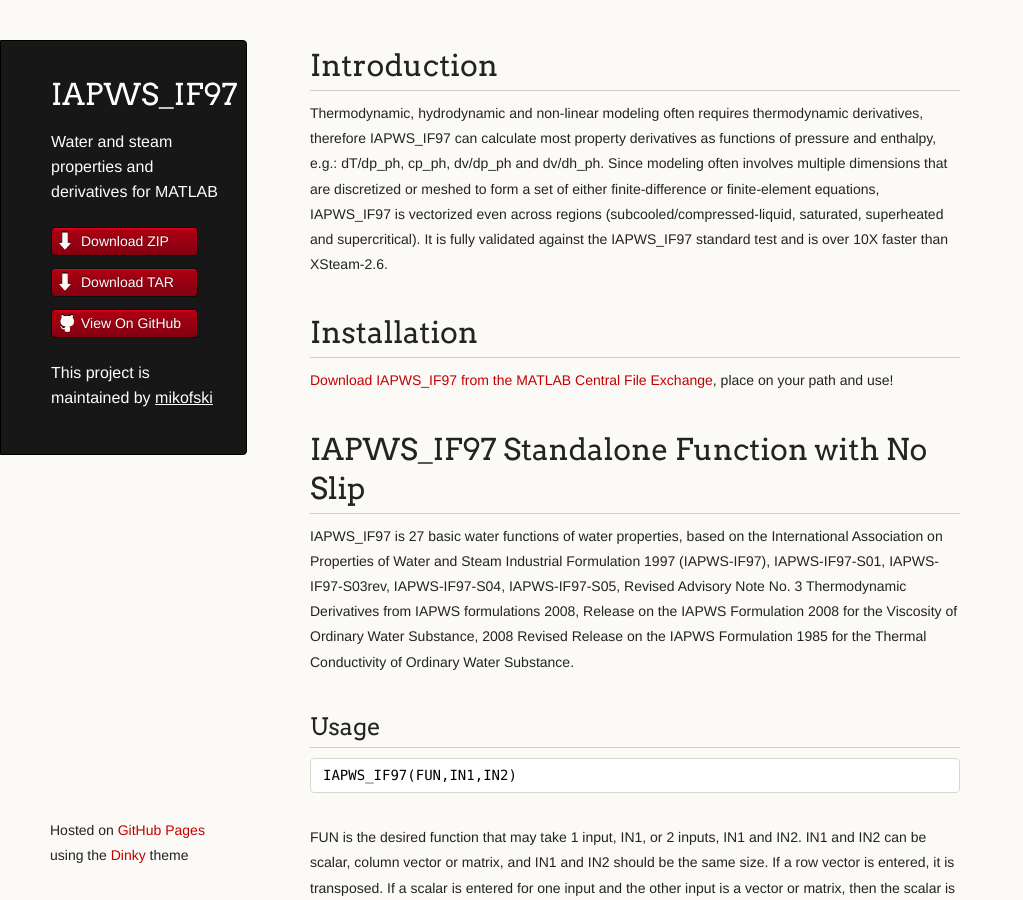
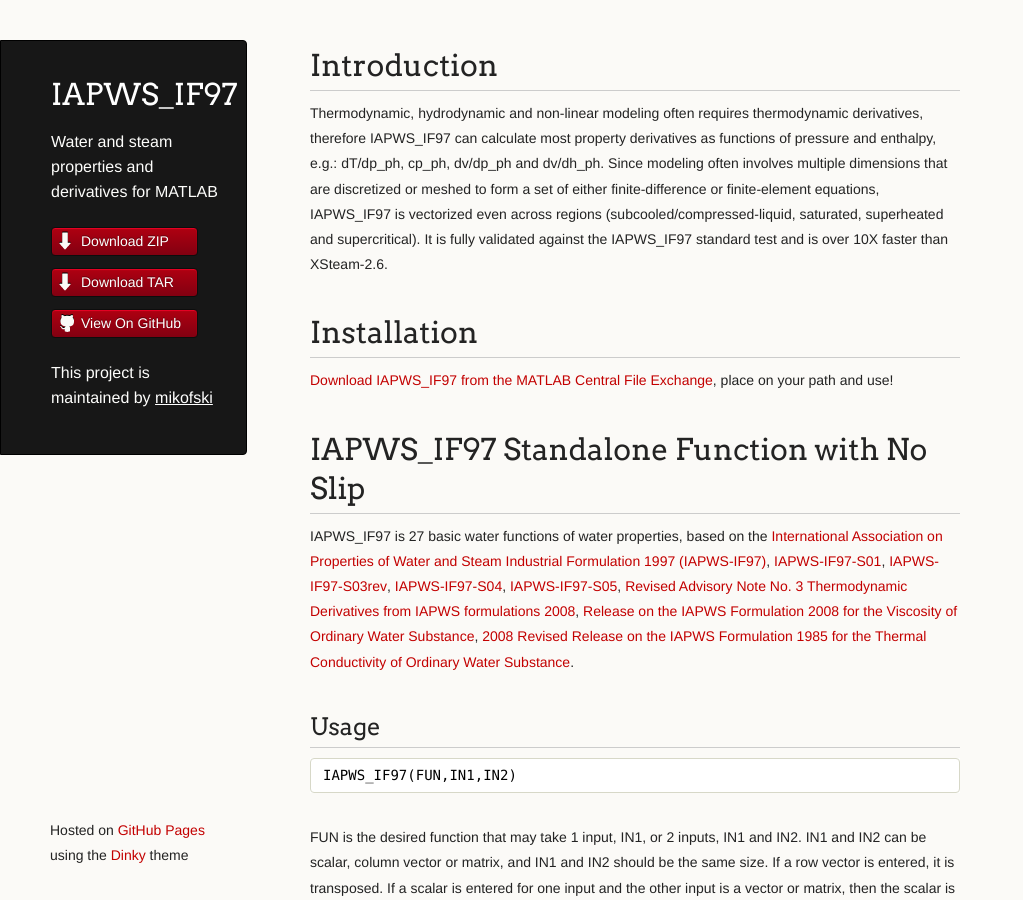
Before and after one commit to mikofski/IAPWS_IF97, a Jekyll site: the page built from index.md, in a window 1280 px wide and 900 px high. Shown: the whole window, without its empty margins (0-1023 px from the left). Built offline with Jekyll 4.4.1, drawn with Linux system fonts in a browser that asks for light colours; part of the change alters nothing that is shown.

```diff
--- a/index.md
+++ b/index.md
@@ -12,7 +12,7 @@ Installation
 
 IAPWS_IF97 Standalone Function with No Slip
 ===========================================
-IAPWS_IF97 is 27 basic water functions of water properties, based on the International Association on Properties of Water and Steam Industrial Formulation 1997 (IAPWS-IF97), IAPWS-IF97-S01, IAPWS-IF97-S03rev, IAPWS-IF97-S04, IAPWS-IF97-S05, Revised Advisory Note No. 3 Thermodynamic Derivatives from IAPWS formulations 2008, Release on the IAPWS Formulation 2008 for the Viscosity of Ordinary Water Substance, 2008 Revised Release on the IAPWS Formulation 1985 for the Thermal Conductivity of Ordinary Water Substance.
+IAPWS_IF97 is 27 basic water functions of water properties, based on the [International Association on Properties of Water and Steam Industrial Formulation 1997 (IAPWS-IF97)][1], [IAPWS-IF97-S01][2], [IAPWS-IF97-S03rev][3], [IAPWS-IF97-S04][4], [IAPWS-IF97-S05][5], [Revised Advisory Note No. 3 Thermodynamic Derivatives from IAPWS formulations 2008][6], [Release on the IAPWS Formulation 2008 for the Viscosity of Ordinary Water Substance][7], [2008 Revised Release on the IAPWS Formulation 1985 for the Thermal Conductivity of Ordinary Water Substance][8].
 
 Usage
 -----
@@ -66,3 +66,12 @@ Example:
 Reference: [Revised IAPWS Industrial Formulation 1997](http://www.iapws.org/relguide/IF97-Rev.pdf)
 
 Copyright (c) 2013 Mark Mifofski
+
+[1]: http://www.iapws.org/relguide/IF97-Rev.html
+[2]: http://www.iapws.org/relguide/Supp-PHS12-2014.pdf
+[3]: http://www.iapws.org/relguide/Supp-Tv(ph,ps)3-2014.pdf
+[4]: http://www.iapws.org/relguide/Supp-phs3-2014.pdf
+[5]: http://www.iapws.org/relguide/Supp-VPT3-2016.pdf
+[6]: http://www.iapws.org/relguide/Advise3.pdf
+[7]: http://www.iapws.org/relguide/viscosity.html
+[8]: http://www.iapws.org/relguide/ThCond.html
```
